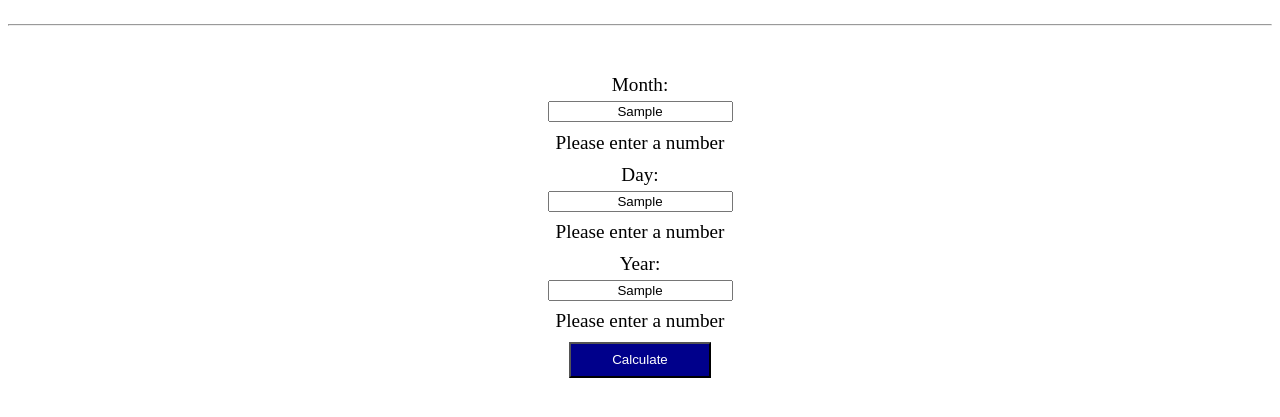
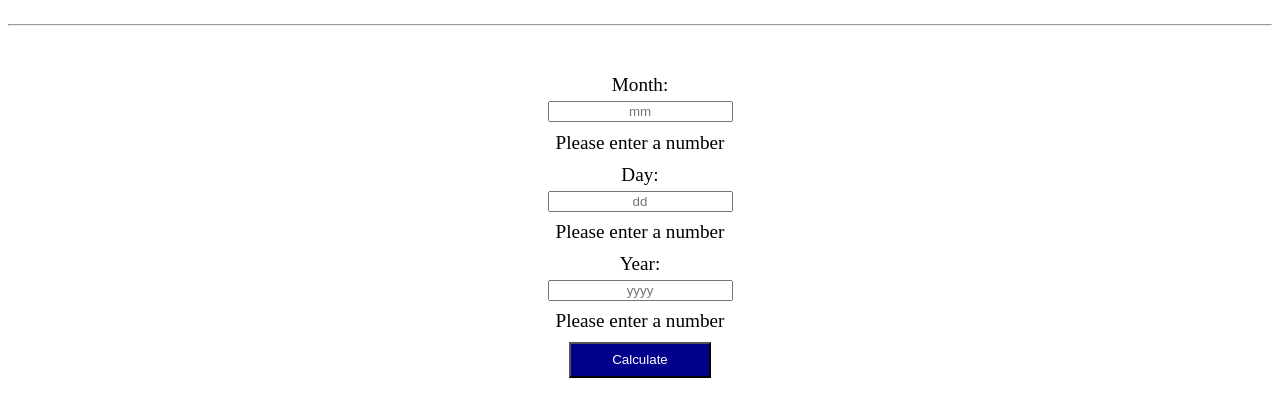
Before and after one commit to jpham1996/Age-Calculator-Application, a plain HTML site: page index.html in a window 1280 px wide. Both pictures are taken after typing "Sample", "Sample", "Sample" into the empty fields and a click on the button "Calculate". Shown: the part 71-488 px from the top of the page. Drawn offline with Linux system fonts and the light colour scheme.

Commit message:
Add empty input fields on submit button

```diff
--- a/app.js
+++ b/app.js
@@ -55,16 +55,6 @@ function errorValidations() {
 }
 
 function calculateAge() {
-  // if (dayInput.value > currentDay) {
-  //   currentDay += daysPerMonth[currentMonth - 1];
-  //   currentMonth -= 1;
-  // }
-
-  // if (monthInput.value > currentMonth) {
-  //   currentMonth += 12;
-  //   currentYear -= 1;
-  // }
-
   const ageDay = currentDay - dayInput.value;
   const ageMonth = currentMonth - monthInput.value;
   const ageYear = currentYear - yearInput.value;
@@ -81,6 +71,10 @@ form.addEventListener("submit", function (e) {
 
   errorValidations();
   calculateAge();
+
+  monthInput.value = "";
+  dayInput.value = "";
+  yearInput.value = "";
 });
 
 // Leap Year
--- a/index.html
+++ b/index.html
@@ -13,7 +13,7 @@
       <div class="container row">
         <label for="month"
           >Month:
-          <input id="month" name="date" type="text" placeholder="mm" />
+          <input id="month" name="month" type="text" placeholder="mm" />
         </label>
         <p class="errorMessageMonth"></p>
         <label for="day"
```
